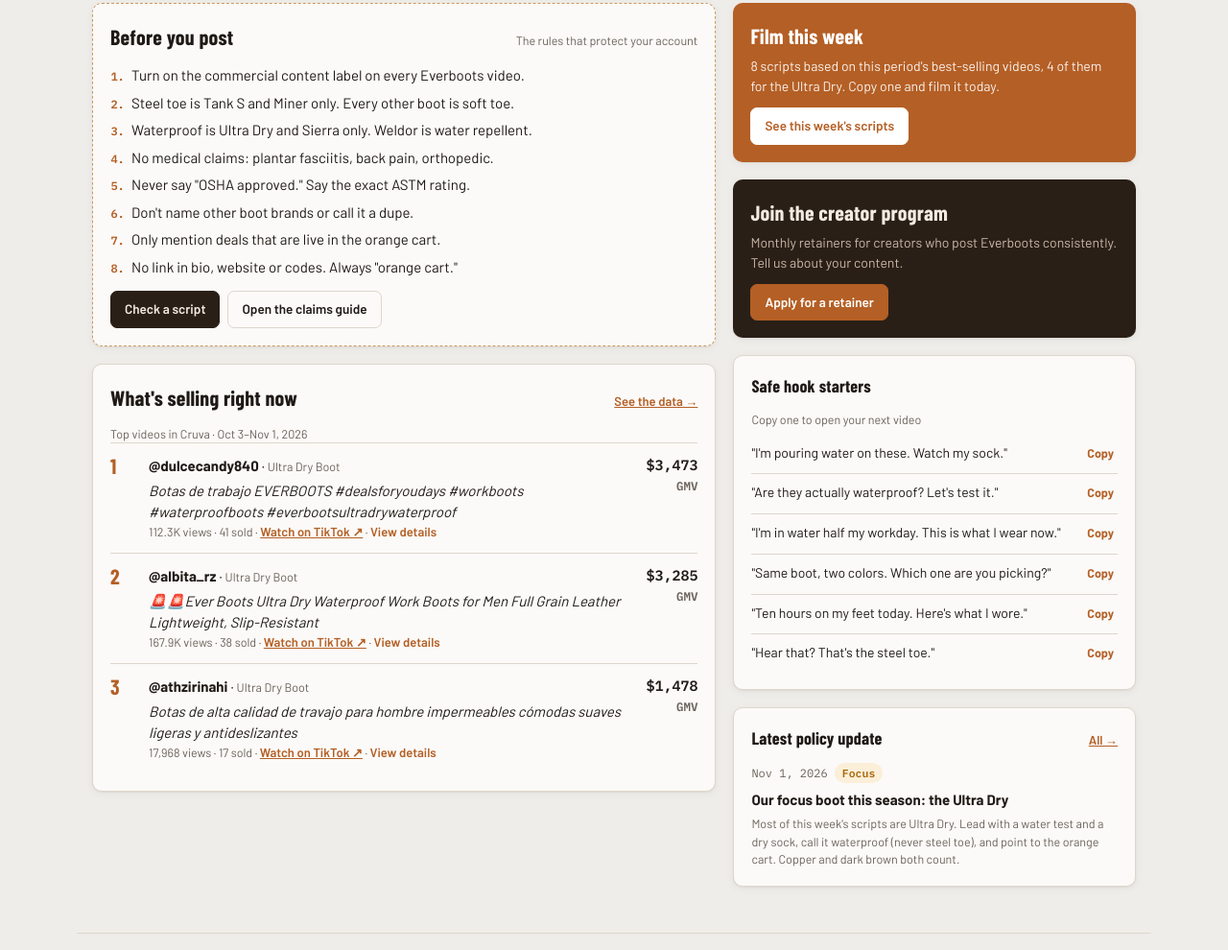
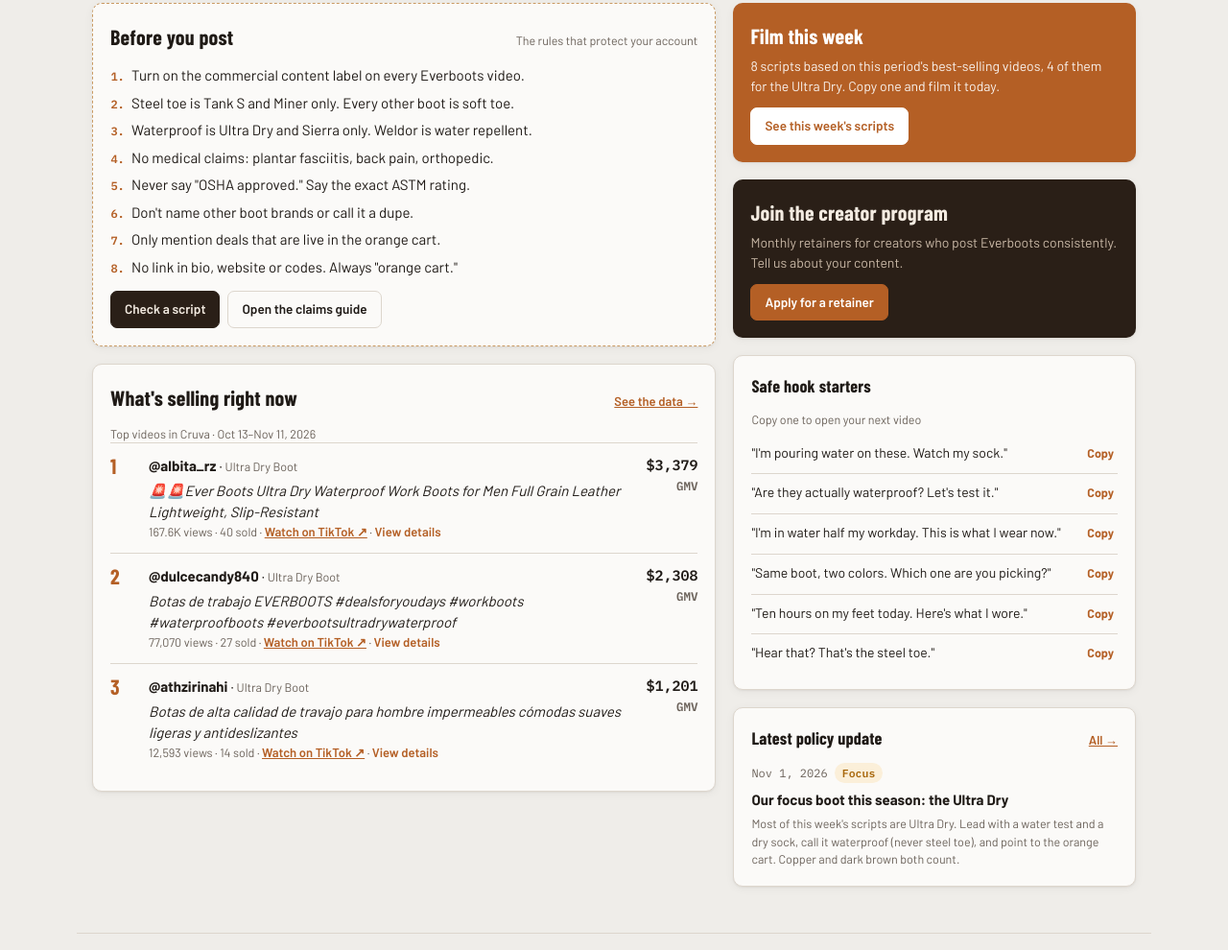
Before and after one commit to bntorre20/everboots-creator-hub, a plain HTML site: page index.html in a window 1280 px wide. Shown: the part 576-1566 px from the top of the page at 96% size. Drawn offline with nearby package versions, Linux system fonts and the light colour scheme; a web font is replaced by a local one.

Commit message:
Update index.html

```diff
--- a/index.html
+++ b/index.html
@@ -297,7 +297,7 @@ footer { padding-block: 20px 36px; color: var(--muted); font-size: 12.5px; borde
 ------------------------------------------------------------------- */
 const APPLY_ENDPOINT = "";
 const SHOW_DOLLARS = true;
-const DATA_AS_OF = new Date(2026, 9, 31); // Oct 31, 2026
+const DATA_AS_OF = new Date(2026, 10, 11); // Nov 11, 2026
 const EXAMPLE_DATA = true;
 
 let lang = "en";
@@ -442,18 +442,16 @@ for (const p of PRODUCTS) {
   SALES[p.id] = { days, gmv: sum("gmv"), units: sum("units"), views: sum("views"), posted: sum("posted"), creators: Math.round(sum("posted") * 0.46), ch: c.ch };
 }
 
-/* Top videos from Cruva (Everboots shop, videos tab, Oct 3 – Nov 1, 2026). Update these rows from Cruva each week. */
-const VIDEO_RANGE = { from: new Date(2026, 9, 3), to: new Date(2026, 10, 1) };
+/* Top videos from Cruva (Everboots shop, videos tab, Oct 13 – Nov 11, 2026). Update these rows from Cruva each week. */
+const VIDEO_RANGE = { from: new Date(2026, 9, 13), to: new Date(2026, 10, 11) };
 const VIDEOS = {
   ultra: [
-    { h: "@dulcecandy840", posted: "2026-07-23", id: "7665861661785640205", views: 112323, gmv: 3473.49, units: 41, likes: 278, comments: 11, title: "Botas de trabajo EVERBOOTS #dealsforyoudays #workboots #waterproofboots #everbootsultradrywaterproof" },
-    { h: "@albita_rz", posted: "2026-07-17", id: "7663666584484891918", views: 167879, gmv: 3284.79, units: 38, likes: 242, comments: 10, title: "🚨🚨Ever Boots Ultra Dry Waterproof Work Boots for Men Full Grain Leather Lightweight, Slip-Resistant" },
-    { h: "@athzirinahi", posted: "2026-03-10", id: "7615767790145867021", views: 17968, gmv: 1477.92, units: 17, likes: 57, comments: 6, title: "Botas de alta calidad de travajo para hombre impermeables cómodas suaves ligeras y antideslizantes" },
-    { h: "@dulcecandy840", posted: "2026-09-04", id: "7681710255641857294", views: 30805, gmv: 904.80, units: 11, likes: 65, comments: 3, title: "Botas de trabajo para hombres, Water Proof #toktokshopblackfriday #merrychristmas #backtoschool" },
-    { h: "@dulcecandy840", posted: "2026-06-11", id: "7650315900117060895", views: 33718, gmv: 895.37, units: 11, likes: 101, comments: 6, title: "Botas de trabajo EverBoots #dealsforyoudays #creatorpick #starterpicks #everbootsultradrywaterproof" },
-    { h: "@albita_rz", posted: "2026-06-25", id: "7655535253238402317", views: 18714, gmv: 615.89, units: 7, likes: 52, comments: 1, title: "Botas hechas para ti, que trabajas por más de ocho horas, son botas livianas hechas de cuero..." },
-    { h: "@ismary.orellana", posted: "2026-05-10", id: "7638390518799469838", views: 9379, gmv: 588.24, units: 7, likes: 68, comments: 1, title: "Botas de trabajo para hombre, antideslizantes, contra el agua, cómodas y de buena calidad" },
-    { h: "@latiendadelasfamilias", posted: "2026-08-28", id: "7679171659516955917", views: 9057, gmv: 570.77, units: 8, likes: 27, comments: 2, title: "" }
+    { h: "@albita_rz", posted: "2026-07-17", id: "7663666584484891918", views: 167572, gmv: 3379.18, units: 40, likes: 278, comments: 13, title: "🚨🚨Ever Boots Ultra Dry Waterproof Work Boots for Men Full Grain Leather Lightweight, Slip-Resistant" },
+    { h: "@dulcecandy840", posted: "2026-07-23", id: "7665861661785640205", views: 77070, gmv: 2307.64, units: 27, likes: 166, comments: 7, title: "Botas de trabajo EVERBOOTS #dealsforyoudays #workboots #waterproofboots #everbootsultradrywaterproof" },
+    { h: "@athzirinahi", posted: "2026-03-10", id: "7615767790145867021", views: 12593, gmv: 1200.77, units: 14, likes: 45, comments: 5, title: "Botas de alta calidad de travajo para hombre impermeables cómodas suaves ligeras y antideslizantes" },
+    { h: "@dulcecandy840", posted: "2026-06-11", id: "7650315900117060895", views: 36888, gmv: 953.32, units: 12, likes: 103, comments: 2, title: "Botas de trabajo EverBoots #dealsforyoudays #creatorpick #starterpicks #everbootsultradrywaterproof" },
+    { h: "@dulcecandy840", posted: "2026-09-04", id: "7681710255641857294", views: 29261, gmv: 907.93, units: 11, likes: 58, comments: 0, title: "Botas de trabajo para hombres, Water Proof #toktokshopblackfriday #merrychristmas #backtoschool" },
+    { h: "@dulcecandy840", posted: "2026-10-15", id: "7697043779236171038", views: 42175, gmv: 885.03, units: 11, likes: 99, comments: 7, title: "Botas de trabajo para hombres sin punta de acero #dealsforyoudays #merrychristmas" }
   ],
   tanks: [], weldor: [], sierra: []
 };
```
